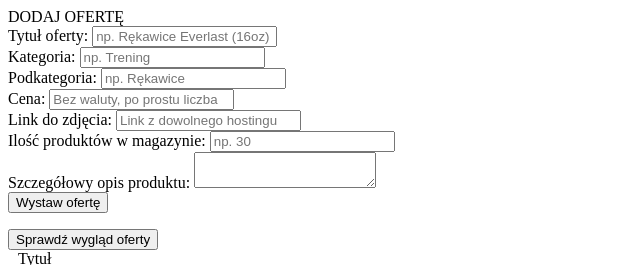
After one commit to adonisstevenson/boxingshop, a CodeIgniter app: the page made by application/views/admin/editOffer.php in a window 1280 px wide. The commit adds this page. Shown: the top 265 px of the page, without its empty margins (0-640 px from the left). Run offline with CodeIgniter, Linux system fonts and the light colour scheme; data that the repository does not hold is empty; some libraries are stand-ins or nearby versions.

Commit message:
Continuing CRUD

```diff
--- a/application/config/routes.php
+++ b/application/config/routes.php
@@ -67,6 +67,8 @@ $route['dodaj']['post'] = "Admin/addOffer";
 $route['opinia/(:any)']['post'] = 'Home/addOpinion/$1';
 $route['usunkomentarz/(:any)'] = 'Admin/deleteComment/$1';
 $route['usunoferte']['post'] = 'Admin/deleteOffer';
+$route['edytujoferte']['post'] = 'Admin/editOffer';
+$route['edytuj']['post'] = 'Admin/doEdit';
 $route['testform'] = 'Home/testform';
 $route['404_override'] = '';
 $route['translate_uri_dashes'] = FALSE;
--- a/application/controllers/Home.php
+++ b/application/controllers/Home.php
@@ -157,7 +157,7 @@ class Home extends CI_Controller {
 	}
 
 	public function testform(){
-		http_response_code(400);
-     	return;
+		$data = array('one'=>"onsae", 'two'=>"two");
+		echo json_encode($data);
 	}
 }
--- /dev/null
+++ b/application/views/admin/editOffer.php
@@ -0,0 +1,121 @@
+<html>
+    <head>
+        <script src="//cdn.tinymce.com/4/tinymce.min.js"></script>
+        <script>tinymce.init({ selector:'textarea' });</script>
+    </head>
+    <body>
+        <div class="container">
+            <?php if($this->session->has_userdata('addOffer')){ ?>
+                <div class="alert alert-danger">
+                    <?= $this->session->addOffer; ?>
+                </div>
+            <?php } ?>
+             <header class="clearbottom paddingleft">DODAJ OFERTĘ</header>
+            <div class="col-sm-12">
+                <form action=<?= base_url().'edytuj' ?> method="POST">
+                    <div class="row">
+                        <div class="form-group">
+                            <div class="col-sm-6">
+                                <label for="offer-title" class="storeLabel">Tytuł oferty:</label>
+                                <input type="text" class="form-control" id="offerTitle" placeholder="np. Rękawice Everlast (16oz)" name="offerTitle" value='<?= $offer->title ?>' >
+                            </div>
+                        </div>
+                    </div>
+                    <div class="row">
+                        <div class="form-group">
+                            <div class="col-sm-6">
+                                <label for="offer-category" class="storeLabel">Kategoria:</label>
+                                <input type="text" class="form-control" id="offerCategory" placeholder="np. Trening" name="offerCategory" value='<?= $offer->category ?>'>
+                            </div>
+                        </div>
+                    </div>
+                    <div class="row">
+                        <div class="form-group">
+                            <div class="col-sm-6">
+                                <label for="offer-subcategory" class="storeLabel">Podkategoria:</label>
+                                <input type="text" class="form-control" id="offerSubCategory" placeholder="np. Rękawice" name="offerSubCategory" value='<?= $offer->subcategory ?>'>
+                            </div>
+                        </div>
+                    </div>
+                    <div class="row">
+                        <div class="form-group">
+                            <div class="col-sm-6">
+                                <label for="offer-price" class="storeLabel">Cena:</label>
+                                <input type="text" class="form-control" id="offerPrice" placeholder="Bez waluty, po prostu liczba" name="offerPrice" value=<?= $offer->current_price ?>>
+                            </div>
+                        </div>
+                    </div>
+                    <div class="row">
+                        <div class="form-group">
+                            <div class="col-sm-6">
+                                <label for="offer-photo" class="storeLabel">Link do zdjęcia:</label>
+                                <input type="text" class="form-control" id="offerPhoto" placeholder="Link z dowolnego hostingu" name="offerPhoto" value='<?= $offer->photo ?>'>
+                            </div>
+                        </div>
+                    </div>
+                    <div class="row">
+                        <div class="form-group">
+                            <div class="col-sm-6">
+                                <label for="offer-photo" class="storeLabel">Ilość produktów w magazynie:</label>
+                                <input type="text" class="form-control" id="offerQuantity" placeholder="np. 30" name="offerQuantity" value='<?= $quantity ?>'>
+                            </div>
+                        </div>
+                    </div>
+                    <div class="row">
+                        <div class="form-group">
+                            <div class="col-sm-10">
+                                <label for="offer-description" class="storeLabel">Szczegółowy opis produktu:</label>
+                                <textarea id="offerDescription" name="offerDescription" value=<?= $offer->description ?>></textarea>
+                            </div>
+                        </div>
+                    </div>
+                    <input type="hidden" name="offer_id" value=<?= $offer_id ?>>
+                    <input type="submit" class="btn btn-primary marginTop" value="Wystaw ofertę">
+                </form>
+                <button class="btn btn-primary marginTop" onclick="testVal()">Sprawdź wygląd oferty</button>
+            </div>
+                <div class="showOfferView">
+                <header style="border-bottom: none; padding-left: 10px;" id="offerTitleEx">Tytuł</header>
+                <div class="col-sm-5 product-photo">
+                    <div class="offerPhoto">
+                        <img src="http://image.ceneo.pl/data/products/31635712/i-everlast-profesjonalne-rekawice-bokserskie-141-black.jpg" width="100%" alt="Example photo">
+                    </div>
+                    <div class="product-photo-list">
+                        <div class="product-photo-list-element paddingright">
+                            <img src="http://seka-sports.com/image/cache/data/ADIBT01-RD-1-500x500.jpg" width="100%">
+                        </div>
+                        <div class="product-photo-list-element paddingright">
+                            <img src="http://seka-sports.com/image/cache/data/ADIBT01-RD-1-500x500.jpg" width="100%">
+                        </div>
+                        <div class="product-photo-list-element paddingright">
+                            <img src="http://seka-sports.com/image/cache/data/ADIBT01-RD-1-500x500.jpg" width="100%">
+                        </div>
+                        <div class="product-photo-list-element paddingright">
+                            <img src="http://seka-sports.com/image/cache/data/ADIBT01-RD-1-500x500.jpg" width="100%">
+                        </div>
+                        <div class="product-photo-list-element paddingleft">
+                            <img src="http://seka-sports.com/image/cache/data/ADIBT01-RD-1-500x500.jpg" width="100%">
+                        </div>
+                        <div style="clear: both;"></div>
+                    </div>
+                </div>
+                <div class="col-sm-7 product-data">
+                    <div class="well">
+                        <center><h2><div class="offerPrice">0 PLN</div></h2></center>
+
+                                <div class="cart-flex">
+                                    <i class="material-icons icon-large">add_shopping_cart</i>
+                                    <form>
+                                        <input type="text" name="quantity" class="cart-quantity form-control" value="1"></input><br><br>
+                                        <input type="submit" class="btn btn-primary" value="+"></input>
+                                   </form>
+                                <div style="clear: both;"></div>
+                         </div>
+
+                         <div class="offerDescription"></div>
+                    </div>
+                </div>
+            </div>
+        </div>
+    </body>
+</html>
--- a/application/views/productShow.php
+++ b/application/views/productShow.php
@@ -13,7 +13,10 @@
 			<span class="glyphicon glyphicon-trash"></span>
 		</div>
 		<div class="editPanelRow">
-			<span class="glyphicon glyphicon-wrench"></span>
+			<form action=<?= base_url().'edytujoferte' ?> method="POST">
+				<input type="hidden" name="offer_id" value=<?= $query->id ?>>
+			    <button type="submit" class="clearButtonElements"><span class="glyphicon glyphicon-wrench"></span></button>
+			</form>
 		</div>
 	</div>
 	<!-- Modal -->
```
Also changed, not shown: application/controllers/Admin.php (+66 -0 lines), application/models/Products_Model.php (+70 -1 lines), assets/script.js (+6 -1 lines), assets/style.css (+10 -1 lines).
